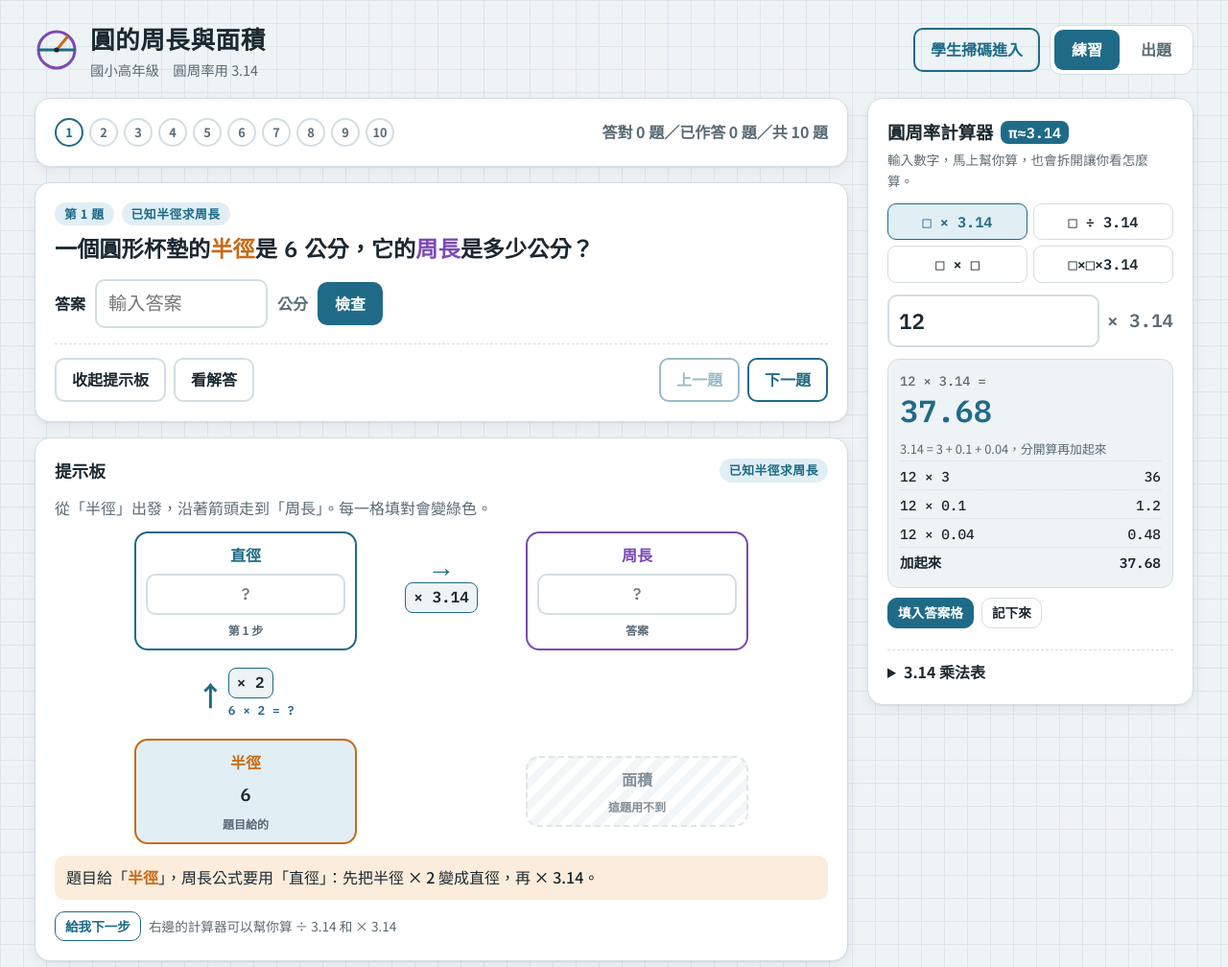
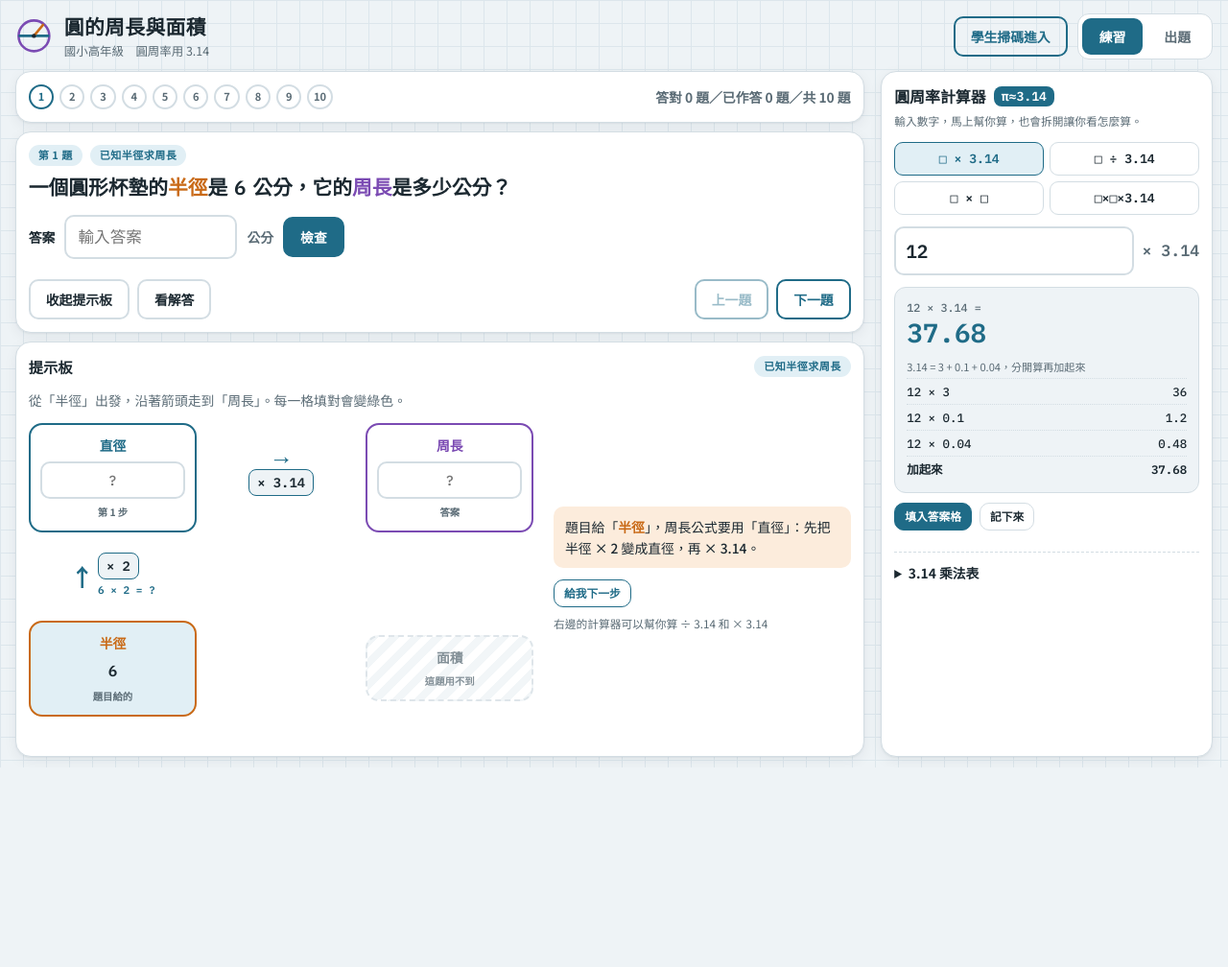
Before and after one commit to marypingu213-code/diamond-math, a plain HTML site: page circle/index.html in a window 1280 px wide. Shown: the top 1008 px of the page at 96% size. After the commit the page ends 800 px from the top, so only its background shows below. Drawn offline with nearby package versions, Linux system fonts and the light colour scheme.

Commit message:
Full-screen layout: practice view fits one screen on TVs, laptops and tablets
Co-Authored-By: Claude Opus 5.5 <noreply@anthropic.com>
Claude-Session: https://claude.ai/code/session_01PGau7toAWD7fTejTbe4KT4

```diff
--- a/circle/index.html
+++ b/circle/index.html
@@ -36,7 +36,7 @@
 }
 *{box-sizing:border-box}
 [hidden]{display:none!important}
-body{margin:0;font-family:var(--font);font-size:16px;line-height:1.6;color:var(--ink);background:var(--bg);
+body{margin:0;font-family:var(--font);font-size:1rem;line-height:1.6;color:var(--ink);background:var(--bg);
   background-image:linear-gradient(var(--grid) 1px,transparent 1px),linear-gradient(90deg,var(--grid) 1px,transparent 1px);
   background-size:24px 24px;}
 .wrap{max-width:1240px;margin:0 auto;padding-block:20px 48px;padding-left:max(16px,env(safe-area-inset-left,0px));padding-right:max(16px,env(safe-area-inset-right,0px));}
@@ -48,7 +48,7 @@ button{cursor:pointer}
 
 header.top{display:flex;flex-wrap:wrap;align-items:center;justify-content:space-between;gap:12px;margin-bottom:18px}
 .brand{display:flex;align-items:center;gap:12px}
-.brand svg{flex:none}
+.brand svg{flex:none;width:2.8rem;height:2.8rem}
 .brand h1{margin:0;font-size:1.6rem;font-weight:900;letter-spacing:.02em;text-wrap:balance}
 .brand p{margin:0;color:var(--muted);font-size:.9rem}
 .tabs{display:flex;gap:4px;background:var(--paper);border:1px solid var(--line);border-radius:12px;padding:4px}
@@ -56,7 +56,7 @@ header.top{display:flex;flex-wrap:wrap;align-items:center;justify-content:space-
 .tabs button[aria-selected="true"]{background:var(--accent);color:var(--accent-ink)}
 
 .app{display:grid;grid-template-columns:minmax(0,1fr) 340px;gap:20px;align-items:start}
-@media (max-width:920px){.app{grid-template-columns:minmax(0,1fr)}}
+@media (max-width:699px),(max-height:479px){.app{grid-template-columns:minmax(0,1fr)}}
 .panel{background:var(--paper);border:1px solid var(--line);border-radius:16px;box-shadow:var(--shadow);padding:20px;min-width:0}
 .stack{display:flex;flex-direction:column;gap:16px;min-width:0}
 
@@ -133,12 +133,20 @@ header.top{display:flex;flex-wrap:wrap;align-items:center;justify-content:space-
 .arw .sub .nl{font-size:.8rem;font-weight:700;color:var(--muted)}
 .map .no{display:flex;align-items:center;justify-content:center;gap:6px;color:var(--muted);font-size:.78rem;font-weight:700;text-align:center;border-left:2px dashed var(--line);margin-left:50%;padding-left:8px;justify-self:start}
 @media (max-width:480px){.arw .ex{font-size:.72rem}.map{grid-template-columns:minmax(0,1fr) minmax(64px,auto) minmax(0,1fr);gap:6px}.arw .ot{padding:2px 4px;font-size:.85rem}.node{padding:8px 6px}}
-.path-tools{display:flex;flex-wrap:wrap;gap:8px;margin-top:12px;align-items:center}
-.squares{margin-top:12px;overflow-x:auto}
-.squares table{border-collapse:collapse;font-family:var(--num);font-size:.85rem}
-.squares td,.squares th{border:1px solid var(--line);padding:3px 8px;text-align:center;white-space:nowrap}
-.squares th{color:var(--muted);font-weight:600;font-family:var(--font)}
-.squares td.hit{background:var(--r-soft);color:var(--r);font-weight:700}
+.path-tools{display:flex;flex-wrap:wrap;gap:8px;align-items:center}
+.hint-body{display:flex;flex-direction:column;gap:12px}
+.hint-body .map{width:100%}
+.hint-side{display:flex;flex-direction:column;gap:12px;min-width:0}
+.path-tools{margin-top:0}
+.sq-title{font-weight:700;font-size:.85rem;color:var(--muted);margin-bottom:4px}
+.sqgrid{display:grid;grid-template-columns:repeat(auto-fill,minmax(6.2em,1fr));gap:3px;font-family:var(--num);font-size:.8rem}
+.sqgrid span{border:1px solid var(--line);border-radius:6px;padding:1px 6px;text-align:center;white-space:nowrap}
+.sqgrid span.hit{background:var(--r-soft);color:var(--r);border-color:var(--r);font-weight:700}
+@media (min-width:700px) and (min-height:480px) and (min-aspect-ratio:5/4){
+  .hint-body{display:grid;grid-template-columns:minmax(0,1.7fr) minmax(0,1fr);gap:1.6vw;align-items:center}
+  .hint-body .map{margin:0;max-width:none}
+  .qnav{border-top:0;margin-top:.5em;padding-top:0}
+}
 
 .solution ol{margin:0;padding-left:1.4em;display:flex;flex-direction:column;gap:6px}
 .solution li{font-family:var(--num);font-variant-numeric:tabular-nums}
@@ -146,7 +154,30 @@ header.top{display:flex;flex-wrap:wrap;align-items:center;justify-content:space-
 
 /* calculator */
 aside.calc{position:sticky;top:max(16px,env(safe-area-inset-top,0px));}
-@media (max-width:920px){aside.calc{position:static}}
+@media (max-width:699px),(max-height:479px){aside.calc{position:static}}
+/* Full-screen mode: on TVs, laptops and tablets everything fits one screen. Type scales with the screen;
+   panels that still run long are shrunk to fit (see fitAll in the script) instead of scrolling. */
+@media (min-width:700px) and (min-height:480px){
+  html{font-size:clamp(12px,calc(.55vw + .85vh),30px)}
+  html,body{height:100%}
+  body{overflow:hidden}
+  .wrap{height:100%;max-width:none;display:flex;flex-direction:column;padding-block:clamp(6px,1.4vh,24px)}
+  header.top{flex:none;margin-bottom:1.2vh}
+  .brand h1{font-size:1.5rem}
+  .app{flex:1;min-height:0;grid-template-columns:minmax(0,1fr) clamp(250px,27vw,560px);align-items:stretch;gap:1.4vw}
+  main.stack{min-height:0;display:flex;flex-direction:column}
+  main.stack > section{flex:1;min-height:0}
+  #view-practice{display:grid;grid-template-rows:auto auto minmax(0,1fr);gap:1.2vh}
+  .panel{padding:clamp(8px,1.6vmin,24px)}
+  .qtext{font-size:1.5rem;margin:.2em 0 .6em}
+  .qnav{margin-top:.8em;padding-top:.7em}
+  #hint,#solution{grid-row:3;min-height:0;overflow:hidden}
+  aside.calc{position:static;min-height:0;overflow:hidden}
+  #view-setup .setup{height:100%}
+  #view-setup .panel{min-height:0;overflow:auto}
+  .dot{width:1.9rem;height:1.9rem}
+}
+.fit{transform-origin:top left;display:flow-root}
 .calc h2{margin:0 0 4px;font-size:1.15rem;display:flex;align-items:center;gap:8px}
 .calc .pi{font-family:var(--num);background:var(--accent);color:var(--accent-ink);border-radius:8px;padding:0 8px;font-size:.95rem}
 .calc p.sub{margin:0 0 12px;color:var(--muted);font-size:.85rem}
@@ -317,7 +348,7 @@ textarea.field{width:100%;min-height:70px;font-family:var(--num);font-size:.8rem
     </main>
 
     <!-- 圓周率計算器 -->
-    <aside class="panel calc" aria-label="圓周率計算器">
+    <aside class="panel calc" aria-label="圓周率計算器"><div class="fit">
       <h2>圓周率計算器 <span class="pi">π≈3.14</span></h2>
       <p class="sub">輸入數字，馬上幫你算，也會拆開讓你看怎麼算。</p>
       <div class="modes" id="modes">
@@ -341,7 +372,7 @@ textarea.field{width:100%;min-height:70px;font-family:var(--num);font-size:.8rem
         <summary>3.14 乘法表</summary>
         <div class="table314" id="t314"></div>
       </details>
-    </aside>
+    </div></aside>
   </div>
 </div>
 <div class="toast" id="toast" hidden></div>
@@ -543,7 +574,7 @@ function renderPractice(){
   $('#prev').onclick = () => go(idx - 1);
   $('#next').onclick = () => go(idx + 1);
   $('#toggle-hint').onclick = e => { hintOpen = !hintOpen; e.target.textContent = (hintOpen ? '收起' : '打開') + (t.path ? '視覺路徑' : '提示板'); renderHint(p); };
-  $('#show-sol').onclick = e => { solShown = !solShown; e.target.textContent = solShown ? '收起解答' : '看解答'; renderSolution(p); };
+  $('#show-sol').onclick = e => { solShown = !solShown; e.target.textContent = solShown ? '收起解答' : '看解答'; renderSolution(p); renderHint(p); };
   renderHint(p);
   renderSolution(p);
 }
@@ -558,7 +589,7 @@ function check(){
   fb.innerHTML = ok
     ? `<div class="feedback ok">答對了！${NAME[t.ask]}是 ${f(p.v.answer)} ${unitOf(t.ask, p.unit)}。</div>`
     : `<div class="feedback bad">還不對喔。<small>${diagnose(p, x)}</small></div>`;
-  renderDots();
+  renderDots(); refit();
 }
 
 /* ---------- hint board / visual path ---------- */
@@ -572,8 +603,9 @@ const TIPS = {
 };
 function renderHint(p){
   const box = $('#hint');
-  box.hidden = !hintOpen;
-  if (hintOpen) renderPath(p);
+  box.hidden = !hintOpen || solShown;
+  if (hintOpen && !solShown) renderPath(p);
+  refit();
 }
 
 /* Fixed 2x2 map. Each type walks a route through it; corners off the route are covered. */
@@ -627,25 +659,25 @@ function renderPath(p){
     return `<div class="arw a-${name}"><span class="glyph">${a.glyph}</span>${txt}${sub}</div>`;
   };
   const sq = p.type === 'A2C' ? (() => {
-    const max = Math.max(20, Math.ceil(p.v.r));
-    let h = '<tr><th>半徑</th>', b = '<tr><th>半徑×半徑</th>';
-    for (let i = 1; i <= max; i++){ const hit = (i === p.v.r && revealed >= 2) ? ' class="hit"' : ''; h += `<td${hit}>${i}</td>`; b += `<td${hit}>${i*i}</td>`; }
-    return `<div class="squares"><table><tbody>${h}</tr>${b}</tr></tbody></table></div>`;
+    const max = Math.max(20, Math.ceil(p.v.r)); let h = '';
+    for (let i = 1; i <= max; i++) h += `<span${i === p.v.r && revealed >= 2 ? ' class="hit"' : ''}>${i}×${i}=${i*i}</span>`;
+    return `<div class="squares"><div class="sq-title">平方表：哪個數 × 自己？</div><div class="sqgrid">${h}</div></div>`;
   })() : '';
   box.innerHTML = `
     <div class="hint-title"><h2>${t.path ? '視覺路徑' : '提示板'}</h2><span class="chip ${t.path ? 'path' : ''}">${t.label}</span></div>
     <p style="margin:0 0 12px;color:var(--muted)">從「${NAME[t.give]}」出發，沿著箭頭走到「${NAME[t.ask]}」。每一格填對會變綠色。</p>
-    <div class="map">
+    <div class="hint-body"><div class="map">
       ${Object.values(M.B).map(node).join('')}
       ${Object.entries(M.arrows).map(([k, a]) => arrow(k, a)).join('')}
       ${M.route.includes('c') && M.route.includes('a') ? '<div class="no">周長和面積<br>不能直接換</div>' : ''}
     </div>
+    <div class="hint-side">
     ${sq}
-    ${TIPS[p.type] ? `<div class="callout ${TIPS[p.type][0]}" style="margin-top:12px">${TIPS[p.type][1]}</div>` : ''}
+    ${TIPS[p.type] ? `<div class="callout ${TIPS[p.type][0]}">${TIPS[p.type][1]}</div>` : ''}
     <div class="path-tools">
       <button class="btn sm ghost" id="reveal" ${revealed >= M.total ? 'disabled' : ''}>給我下一步</button>
       <span style="color:var(--muted);font-size:.85rem">右邊的計算器可以幫你算 ÷ 3.14 和 × 3.14</span>
-    </div>`;
+    </div></div></div>`;
   // which values are known: given, or the student's box is correct
   const known = key => {
     const nd = M.B[key];
@@ -668,21 +700,23 @@ function renderPath(p){
       if (i.value.trim() !== '') i.classList.add(near(x, +i.dataset.exp) ? 'ok' : 'bad');
     };
     mark();
-    i.addEventListener('input', () => { mark(); updateEx(); });
+    i.addEventListener('input', () => { mark(); updateEx(); refit(); });
     i.addEventListener('focus', () => lastInput = i);
   });
   updateEx();
   $('#reveal').onclick = () => { revealed++; renderPath(p); };
+  wrapFit(box); refit();
 }
 
 function renderSolution(p){
   const box = $('#solution');
   box.hidden = !solShown;
-  if (!solShown) return;
+  if (!solShown){ refit(); return; }
   const t = TYPES[p.type];
   box.innerHTML = `<div class="hint-title"><h2>解答</h2></div>
     <ol>${steps(p).map(([a, b]) => `<li><span class="t">${a}</span><br>${b}</li>`).join('')}</ol>
     <p style="margin:12px 0 0;font-weight:700">答：${NAME[t.ask]}是 ${f(p.v.answer)} ${unitOf(t.ask, p.unit)}</p>`;
+  wrapFit(box); refit();
 }
 
 /* ---------- calculator ---------- */
@@ -726,6 +760,7 @@ function calc(){
   }
   out.textContent = f(res);
   st.innerHTML = rows.join('');
+  refit();
   return {n, res};
 }
 function renderHist(){
@@ -735,7 +770,7 @@ function saveHist(){
   const r = calc(); if (!r) return;
   if (hist[0] && hist[0].n === r.n && hist[0].mode === mode) return;
   hist.unshift({n:r.n, mode, res:r.res}); hist = hist.slice(0, 6);
-  store.set('circle.hist', hist); renderHist();
+  store.set('circle.hist', hist); renderHist(); refit();
 }
 $('#calc-in').addEventListener('input', calc);
 $('#calc-in').addEventListener('keydown', e => { if (e.key === 'Enter') saveHist(); });
@@ -881,6 +916,43 @@ function showTab(name){
 }
 document.querySelector('.tabs').addEventListener('click', e => { const b = e.target.closest('[data-tab]'); if (b) showTab(b.dataset.tab); });
 $('#dots').addEventListener('click', e => { const b = e.target.closest('[data-i]'); if (b) go(+b.dataset.i); });
+/* ---------- full-screen fitting ---------- */
+const FIT = window.matchMedia('(min-width:700px) and (min-height:480px)');
+function wrapFit(el){
+  if (el.children.length === 1 && el.firstElementChild.classList.contains('fit')) return;
+  const d = document.createElement('div'); d.className = 'fit';
+  while (el.firstChild) d.appendChild(el.firstChild);
+  el.appendChild(d);
+}
+function fitOne(el){
+  const inner = el && el.querySelector(':scope > .fit');
+  if (!inner || el.hidden) return;
+  inner.style.transform = ''; inner.style.width = '';
+  if (!FIT.matches) return;
+  const cs = getComputedStyle(el);
+  const avail = el.clientHeight - parseFloat(cs.paddingTop) - parseFloat(cs.paddingBottom);
+  const room = avail - 6;                 // small safety margin so nothing touches the edge
+  let need = inner.scrollHeight;
+  if (need <= room) return;
+  let k = room / need;
+  for (let i = 0; i < 3; i++){            // widening lets text reflow shorter; settle the scale
+    inner.style.width = (100 / k) + '%';
+    k = Math.min(1, room / inner.scrollHeight);
+  }
+  inner.style.width = (100 / k) + '%';
+  k = Math.max(0.35, Math.min(k, room / inner.scrollHeight));   // final check at the width actually used
+  inner.style.transform = `scale(${k})`;
+}
+let fitQueued = false;
+function refit(){
+  if (fitQueued) return; fitQueued = true;
+  requestAnimationFrame(() => { fitQueued = false; ['#hint', '#solution', 'aside.calc'].forEach(sel => fitOne($(sel))); });
+}
+window.addEventListener('resize', refit);
+if (FIT.addEventListener) FIT.addEventListener('change', refit);
+document.addEventListener('toggle', refit, true);
+if (document.fonts && document.fonts.ready) document.fonts.ready.then(refit);
+
 let tt;
 function toast(msg){ const t = $('#toast'); t.textContent = msg; t.hidden = false; clearTimeout(tt); tt = setTimeout(() => t.hidden = true, 2200); }
 
```
